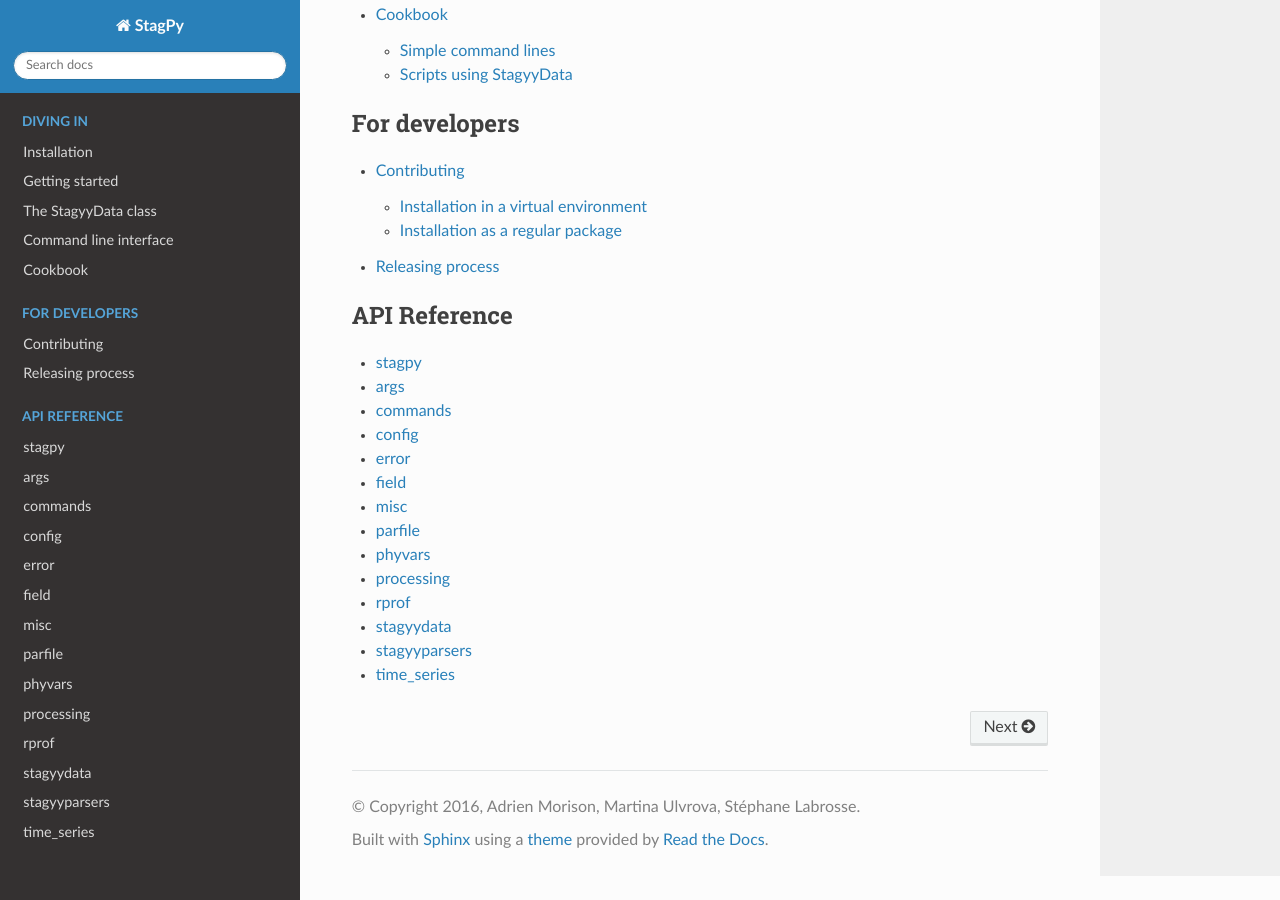
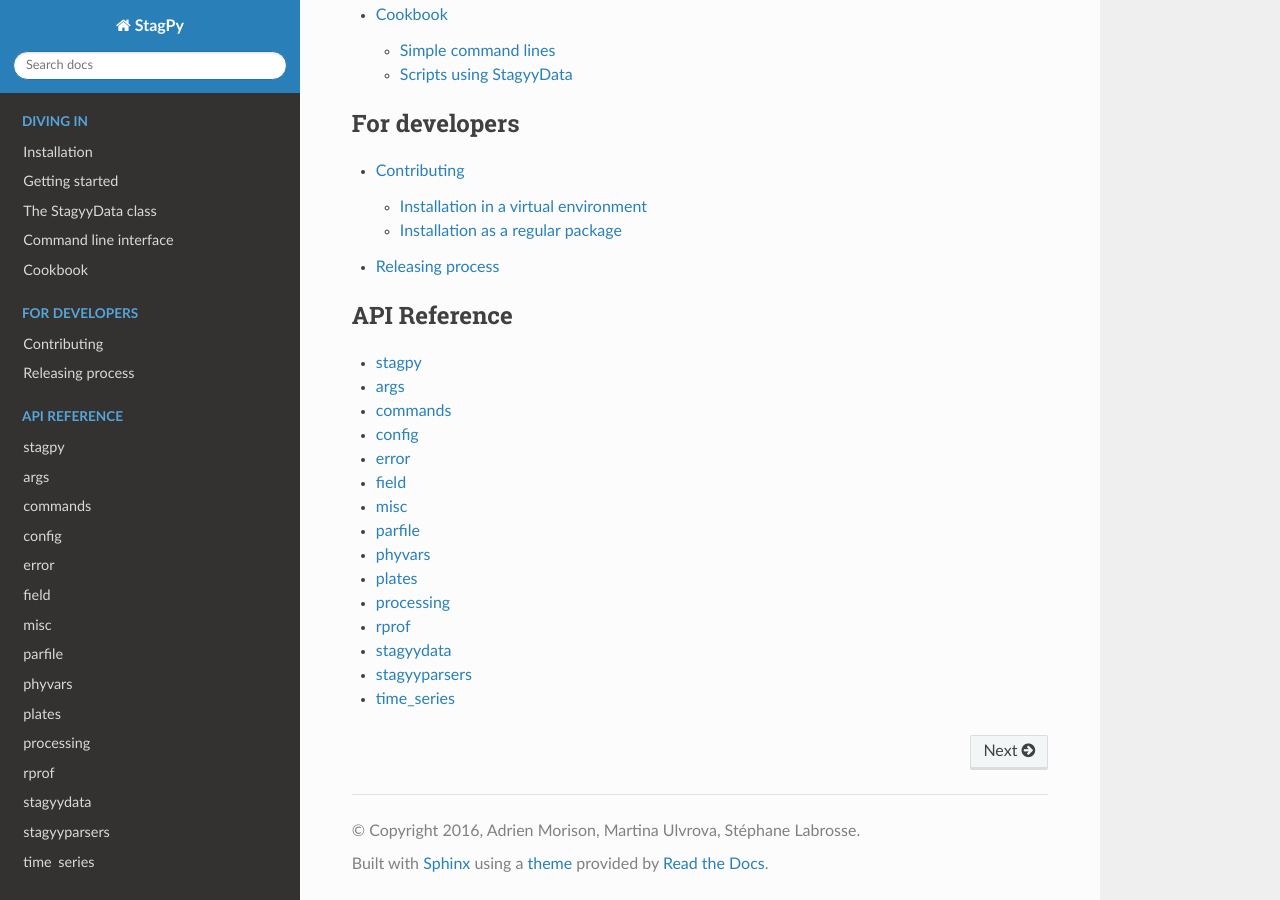
Before and after one commit to StagPython/StagPy, a Sphinx documentation site: the page built from docs/index.rst, in a window 1280 px wide and 900 px high, scrolled down 710 px. Built offline with Sphinx 7.4.7 and the Read the Docs theme 2.0.0, drawn with Linux system fonts in a browser that asks for light colours.

Commit message:
Add plates API reference documentation

```diff
--- a/docs/index.rst
+++ b/docs/index.rst
@@ -37,6 +37,7 @@ Welcome to StagPy's documentation!
    sources/apiref/misc
    sources/apiref/parfile
    sources/apiref/phyvars
+   sources/apiref/plates
    sources/apiref/processing
    sources/apiref/rprof
    sources/apiref/stagyydata
--- /dev/null
+++ b/docs/sources/apiref/plates.rst
@@ -0,0 +1,5 @@
+plates
+======
+
+.. automodule:: stagpy.plates
+   :members: cmd
```
Also changed, not shown: 1 other file.
